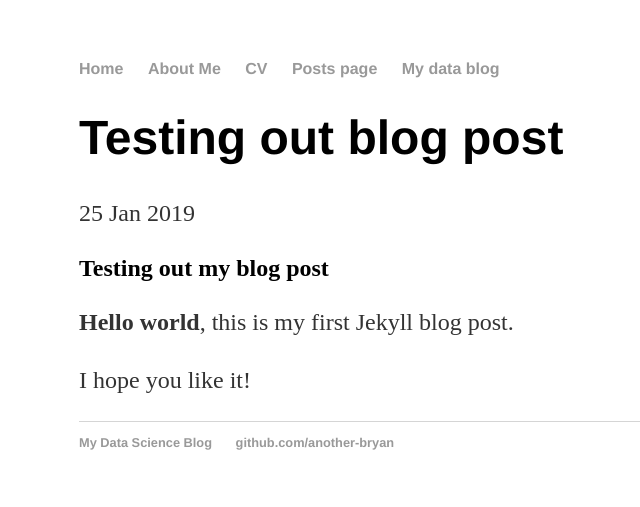
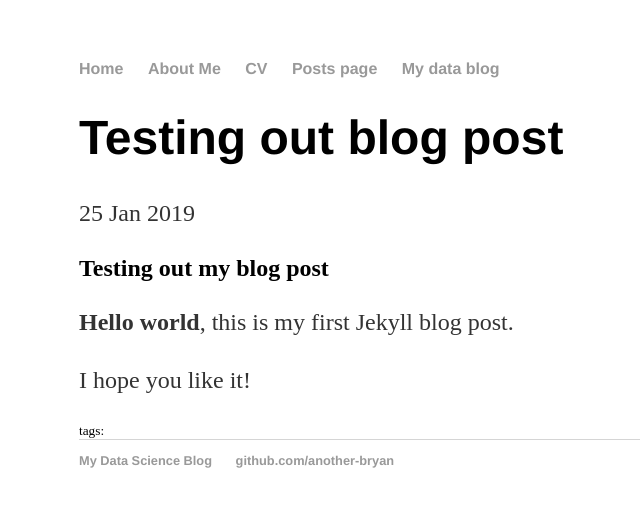
Before and after one commit to another-bryan/another-bryan.github.io, a Jekyll site: the page built from _posts/2019-01-25-testing-blog-post.md, in a window 1280 px wide. Shown: the top 507 px of the page, without its empty margins (113-753 px from the left). Built offline with Jekyll 4.4.1, drawn with Linux system fonts in a browser that asks for light colours.

Commit message:
Update post.html

```diff
--- a/_layouts/post.html
+++ b/_layouts/post.html
@@ -7,3 +7,7 @@ layout: default
 <div class="post">
   {{ content }}
 </div>
+
+{% if page.tags %}
+  <small>tags: <em>{{ page.tags | join: "</em> - <em>" }}</em></small>
+{% endif %}
```
